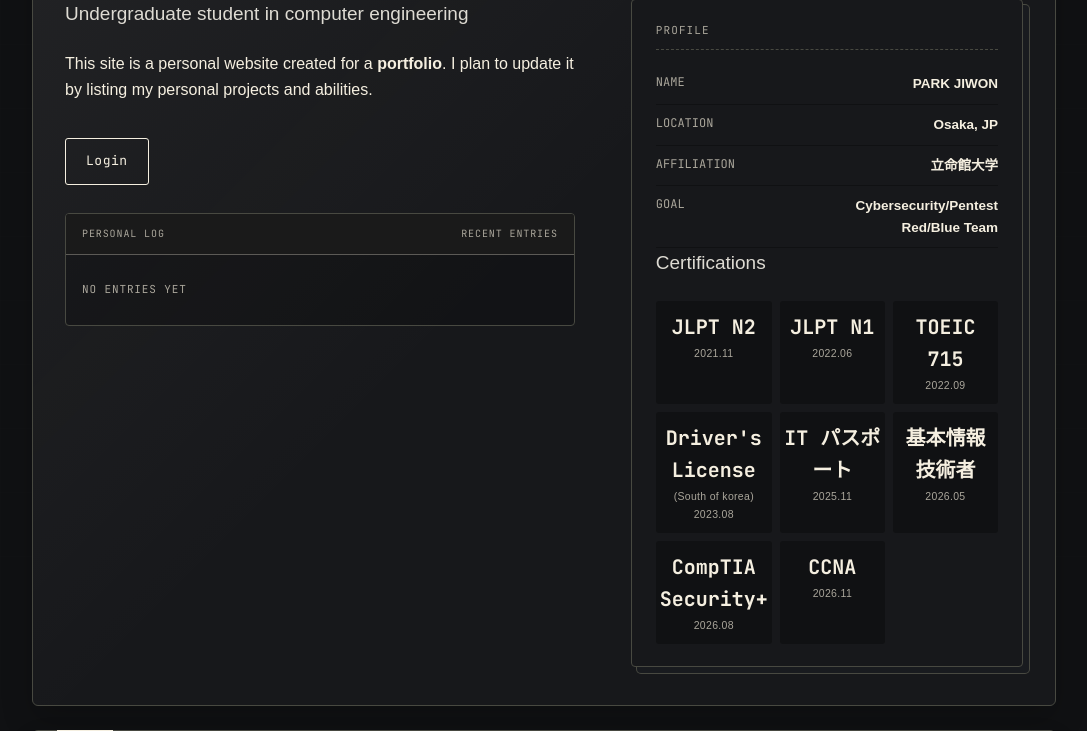
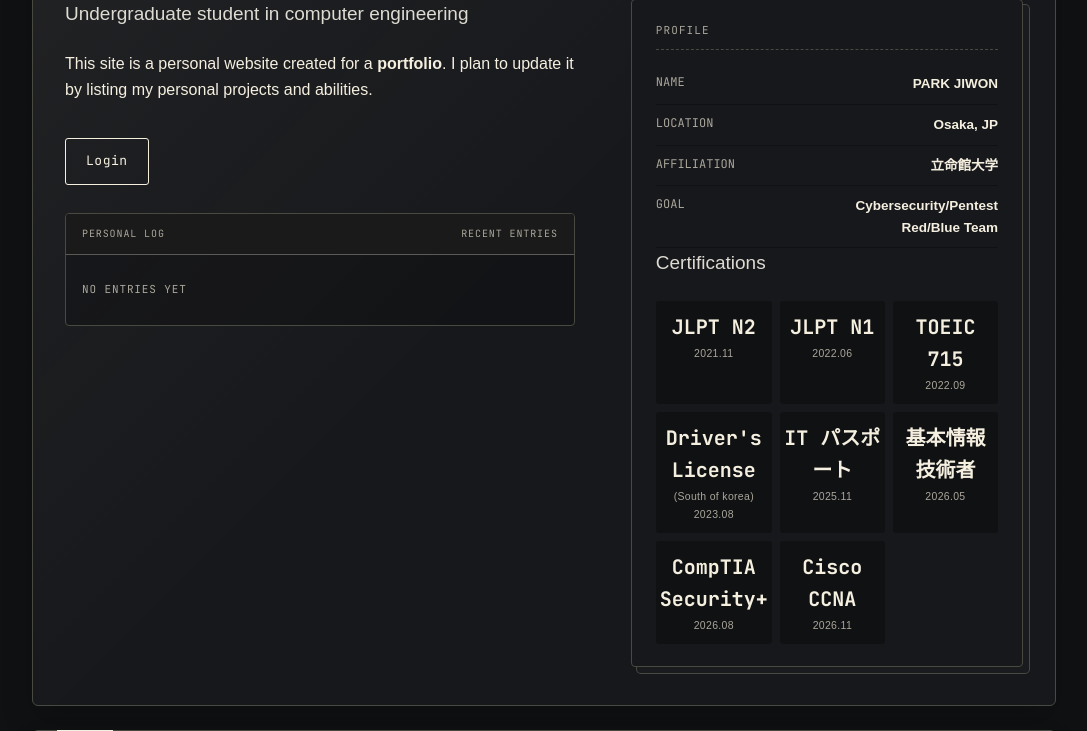
Before and after one commit to nasca1111/nasca-dev, a Flask app: page / in a window 1280 px wide. Shown: the part 212-943 px from the top of the page, without its empty margins (96-1183 px from the left). Run offline with Flask 3, Linux system fonts and the light colour scheme; data comes from the database, SQL or seed files in the repository; data that the repository does not hold is empty; some libraries are stand-ins or nearby versions; some web fonts are replaced.

Commit message:
add CCNA cert2

```diff
--- a/templates/index.html
+++ b/templates/index.html
@@ -145,7 +145,7 @@
               </div>
               <div class="stat">
                 <div class="stat-num">
-                  <a href="https://www.credly.com/badges/8c462242-c765-4ab1-a63d-f54ed6a1eb88/public_url" target="_blank">CCNA</a>
+                  <a href="https://www.credly.com/badges/8c462242-c765-4ab1-a63d-f54ed6a1eb88/public_url" target="_blank">Cisco CCNA</a>
                 </div>
                 <div class="stat-label">2026.11</div>
               </div>
```
